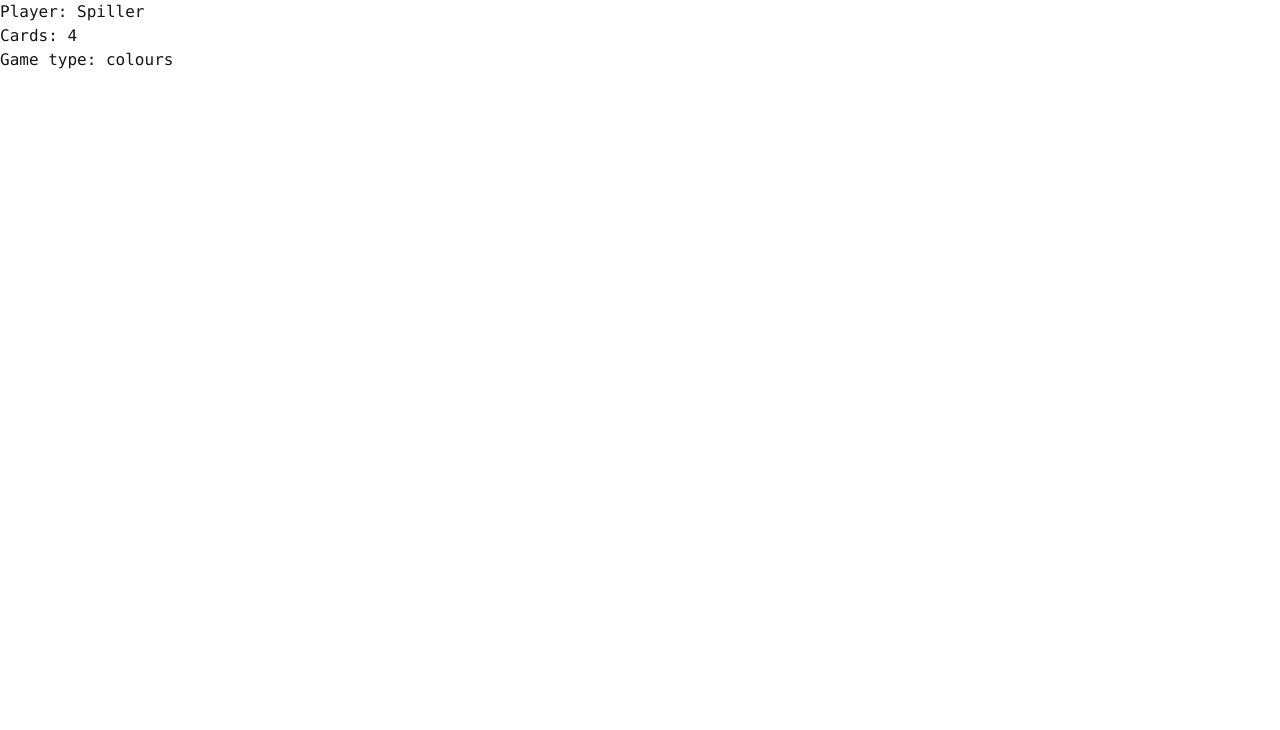
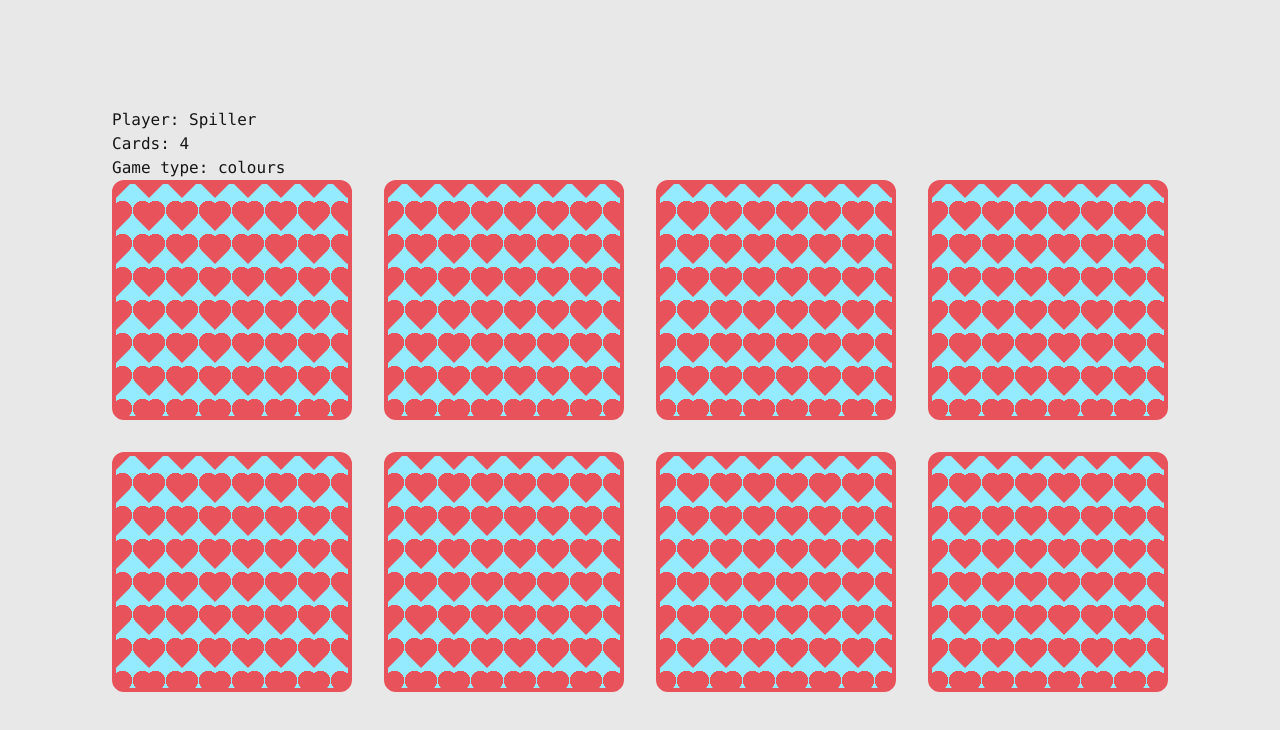
Before and after one commit to danieltalhaug/memory-game, a React (Vite) app: page /play in a window 1280 px wide. Shown: the top 730 px of the page. Built offline with nearby package versions, Linux system fonts and the light colour scheme.

Commit message:
Create gameboard + card components

```diff
--- /dev/null
+++ b/src/components/GameBoard.jsx
@@ -0,0 +1,32 @@
+import { useContext, useEffect } from 'react';
+import { useGame } from '../hooks/useGame';
+import { GameContext } from '../contexts/GameContext';
+import GameCard from '../components/GameCard';
+
+const GameBoard = () => {
+    const { cardAmount, gameType } = useContext(GameContext);
+    const { initGame, cards, flipCard } = useGame(cardAmount, gameType);
+
+    useEffect(() => {
+        initGame();
+    }, []);
+
+	return (
+        <article className="grid grid-cols-4 gap-8">
+            {cards && cards.map(card => (
+                <GameCard
+                    key={card.id}
+                    card={card}
+                    onClickCard={(e) => flipCard(e)}
+                >
+                    <span
+                        className="h-24 w-24 rounded-full"
+                        style={{backgroundColor: card.color }}
+                    />
+                </GameCard>
+            ))}
+        </article>
+	);
+};
+
+export default GameBoard;
--- /dev/null
+++ b/src/components/GameCard.jsx
@@ -0,0 +1,18 @@
+const GameCard = ({ card, onClickCard, children }) => {
+	return (
+        <button
+            className="game-card rounded-xl outline-primary"
+            onClick={() => onClickCard(card.id)}
+        >
+            <div className={`game-card-inner rounded-xl ${card.isFlipped ? 'flipped' : ''}`}>
+                <section className="game-card-face rounded-xl">
+                    { children }
+                    <div className="game-card-pulse-base game-card-pulse-circle" />
+                </section>
+                <section className="game-card-back rounded-xl" />
+            </div>
+        </button>
+	);
+};
+
+export default GameCard;
--- a/src/index.css
+++ b/src/index.css
@@ -1,3 +1,58 @@
 @tailwind base;
 @tailwind components;
 @tailwind utilities;
+
+:root {
+    /* CSS Pattern from https://css-pattern.com/hearts/ */
+    --pattern-size: 33px; /* control the heart size */
+    --pattern-color-primary: #e7525b;
+    --pattern-color-secondary: #94ebff;
+    --_g: 80%,var(--pattern-color-primary) 25.4%,#0000 26%;
+}
+
+.game-card {
+    width: 240px;
+    height: 240px;
+    perspective: 1200px;
+}
+
+.game-card-inner {
+    position: relative;
+    width: 100%;
+    height: 100%;
+    text-align: center;
+    transition: transform 0.5s;
+    transform-style: preserve-3d;
+
+    &.flipped {
+        transform: rotateY(180deg);
+    }
+}
+
+.game-card-face, .game-card-back {
+    position: absolute;
+    width: 100%;
+    height: 100%;
+    -webkit-backface-visibility: hidden;
+    backface-visibility: hidden;
+}
+
+.game-card-face {
+    background-color: white;
+    color: black;
+    display: flex;
+    justify-content: center;
+    align-items: center;
+    transform: rotateY(180deg);
+    border: 4px solid var(--pattern-color-primary);
+}
+
+.game-card-back {
+    background:
+        radial-gradient(at 80% var(--_g)),
+        radial-gradient(at 20% var(--_g)),
+        conic-gradient(from -45deg at 50% 41%,var(--pattern-color-primary) 90deg,var(--pattern-color-secondary) 0)
+        calc(var(--pattern-size)/2) 0;
+    background-size: var(--pattern-size) var(--pattern-size);
+    border: 4px solid var(--pattern-color-primary);
+}
--- a/src/pages/GameBoardPage.jsx
+++ b/src/pages/GameBoardPage.jsx
@@ -1,5 +1,6 @@
 import { useContext } from 'react';
 import { GameContext } from '../contexts/GameContext';
+import GameBoard from '../components/GameBoard';
 
 const GameBoardPage = () => {
     const {
@@ -8,15 +9,17 @@ const GameBoardPage = () => {
         cardAmount,
     } = useContext(GameContext);
 
-    console.log(playerName);
     return (
-        <>
-            <pre>
-                Player: {playerName}<br/>
-                Cards: {cardAmount}<br/>
-                Game type: {gameType.type}<br/>
-            </pre>
-        </>
+        <article className="bg-base-200 h-screen flex justify-center items-center">
+            <div>
+                <pre>
+                    Player: {playerName}<br/>
+                    Cards: {cardAmount}<br/>
+                    Game type: {gameType.type}<br/>
+                </pre>
+                <GameBoard />
+            </div>
+        </article>
     );
 };
 
```
